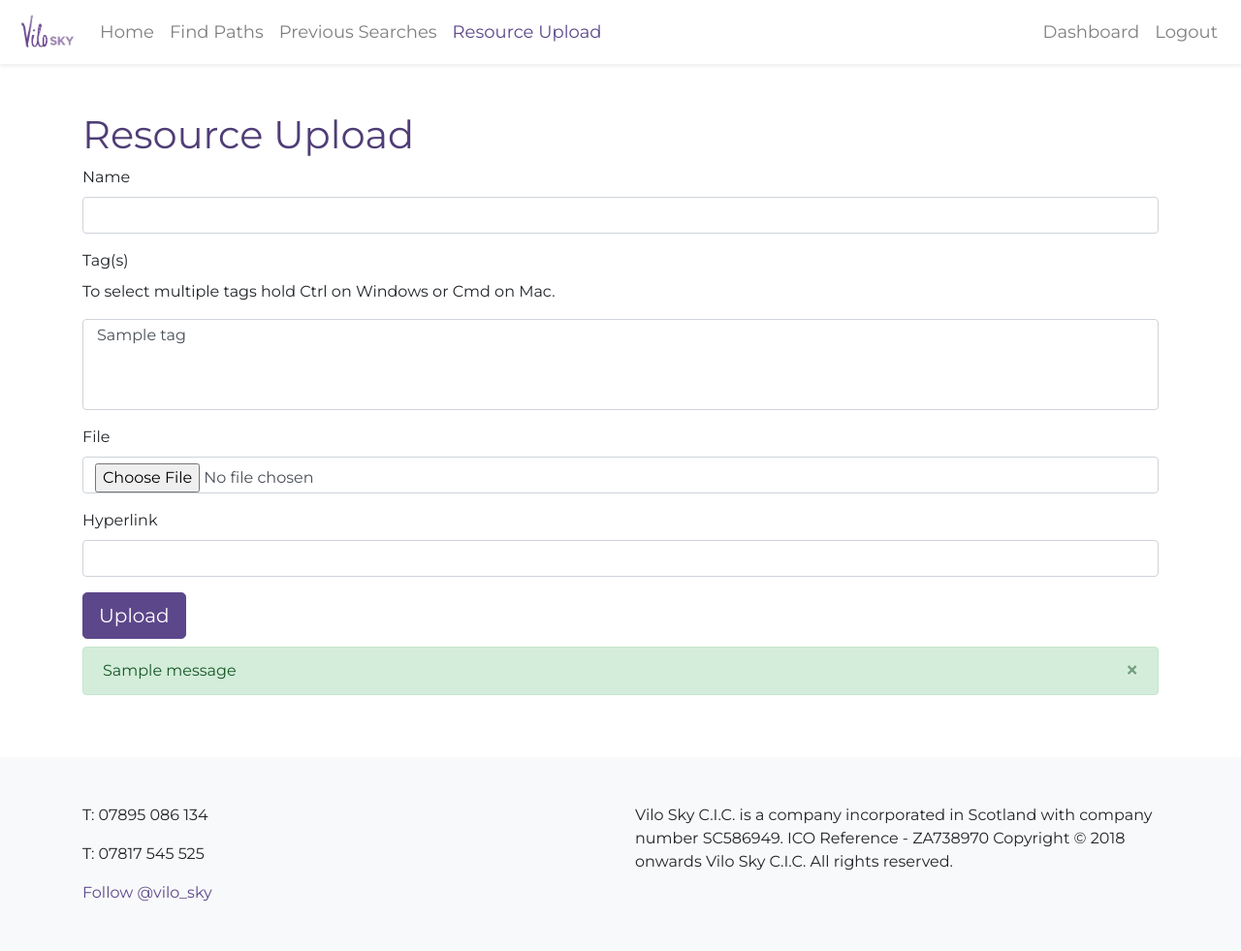
After one commit to tp3-2020-CS32/ViloSky, a Django app: page /paths/resource-upload/ in a window 1280 px wide. The commit adds this page. Shown: the whole page at 97% size. Run offline with Django 3.2, Linux system fonts and the light colour scheme; a user stored in the database is signed in; tables that the repository leaves empty hold one stand-in row (values such as "Sample post"); one stand-in notice (Sample message) is shown; some libraries are stand-ins or nearby versions.

Commit message:
Resource upload design changes

```diff
--- a/vilosky_paths/paths/urls.py
+++ b/vilosky_paths/paths/urls.py
@@ -10,6 +10,6 @@ urlpatterns = [
     path('register/', views.register, name='register'),
     path('login/', views.user_login, name='login'),
     path('logout/', views.user_logout, name='logout'),
-    path('upload-resource/', views.upload_resource, name='upload-resource'),
+    path('resource-upload/', views.upload_resource, name='resource-upload'),
     path('previous-searches/', views.previous_searches, name='previous-searches')
 ]
--- a/vilosky_paths/paths/views.py
+++ b/vilosky_paths/paths/views.py
@@ -134,15 +134,14 @@ def upload_resource(request):
         if upload_form.is_valid():
             upload_form.save()
             messages.success(request, 'Resource was successfully uploaded!')
-            return redirect('paths:upload-resource')
+            return redirect('paths:resource-upload')
         else:
-            for error in upload_form.errors:
-                messages.error(request, str(upload_form.errors[error]))
+            messages.error(request, 'Name and tag(s) are required.')
     else:
         upload_form = UploadResourceForm()
 
     tags = Tag.objects.all()
-    return render(request, 'paths/upload-resource.html', context = {'upload_form':upload_form,
+    return render(request, 'paths/resource-upload.html', context = {'upload_form':upload_form,
                                                                     'tags':tags})
 
 @login_required(login_url='/paths/login/')
--- a/vilosky_paths/static/css/master.css
+++ b/vilosky_paths/static/css/master.css
@@ -78,7 +78,7 @@ a:hover {
     top: -67px;
 }
 
-.form-control:focus {
+.form-control:focus, .custom-file-input:focus~.custom-file-label {
     border-color: #5c478b;
     box-shadow: 0 0 0 .2rem rgba(58, 45, 88, 0.295);
 }
--- a/vilosky_paths/templates/paths/base.html
+++ b/vilosky_paths/templates/paths/base.html
@@ -45,6 +45,10 @@
                 {% if user.is_authenticated %}
                 <li class="nav-item">
                     <a class="nav-link" href="{% url 'paths:previous-searches' %}">Previous Searches</a>
+                </li>
+                {% endif %}
+                {% if user.is_staff %}
+                <li class="nav-item"><a class="nav-link" href="{% url 'paths:resource-upload' %}">Resource Upload</a>
                 </li>
                 {% endif %}
             </ul>
--- /dev/null
+++ b/vilosky_paths/templates/paths/resource-upload.html
@@ -0,0 +1,60 @@
+{% extends 'paths/base.html' %}
+{% load static %}
+
+{% block title_block %}
+Resource Upload - Vilo Sky
+{% endblock %}
+
+{% block body_block %}
+<div class="container">
+	<h1 class="mt-5">Resource Upload</h1>
+	<form id="upload_form" method="post" action="{% url 'paths:resource-upload' %}" enctype="multipart/form-data">
+		{% csrf_token %}
+
+		<div class="mb-3">
+			<label for="name" class="form-label">Name</label>
+			<input type="text" name="name" class="form-control" id="name" required>
+		</div>
+
+		<div class="mb-3">
+			<label for="tags" class="form-label">Tag(s)</label>
+			<p>To select multiple tags hold Ctrl on Windows or Cmd on Mac.</p>
+			<select name="tags" class="form-control" id="tags" required multiple>
+				{% for tag in upload_form.tags %}
+				{{ tag }}
+				{% endfor %}
+			</select>
+		</div>
+
+		<div class="mb-3">
+			<label for="media" class="form-label">File</label>
+			<input type="file" name="media" class="form-control" id="media">
+		</div>
+
+		<div class="mb-3">
+			<label for="url" class="form-label">Hyperlink</label>
+			<input type="text" name="url" class="form-control" id="url">
+		</div>
+
+		<input class="btn btn-lg" type="submit" value="Upload">
+	</form>
+
+	{% for message in messages %}
+	{% if message.level == DEFAULT_MESSAGE_LEVELS.ERROR %}
+	<div class="alert alert-warning alert-dismissible fade show mt-2" role="alert">
+		{{ message }}
+		<button type="button" class="close" data-dismiss="alert" aria-label="Close">
+			<span aria-hidden="true">&times;</span>
+		</button>
+	</div>
+	{% else %}
+	<div class="alert alert-success alert-dismissible fade show mt-2" role="alert">
+		{{ message }}
+		<button type="button" class="close" data-dismiss="alert" aria-label="Close">
+			<span aria-hidden="true">&times;</span>
+		</button>
+	</div>
+	{% endif %}
+	{% endfor %}
+</div>
+{% endblock %}
```
Also changed, not shown: vilosky_paths/templates/paths/upload-resource.html (deleted, +0 -51 lines).
